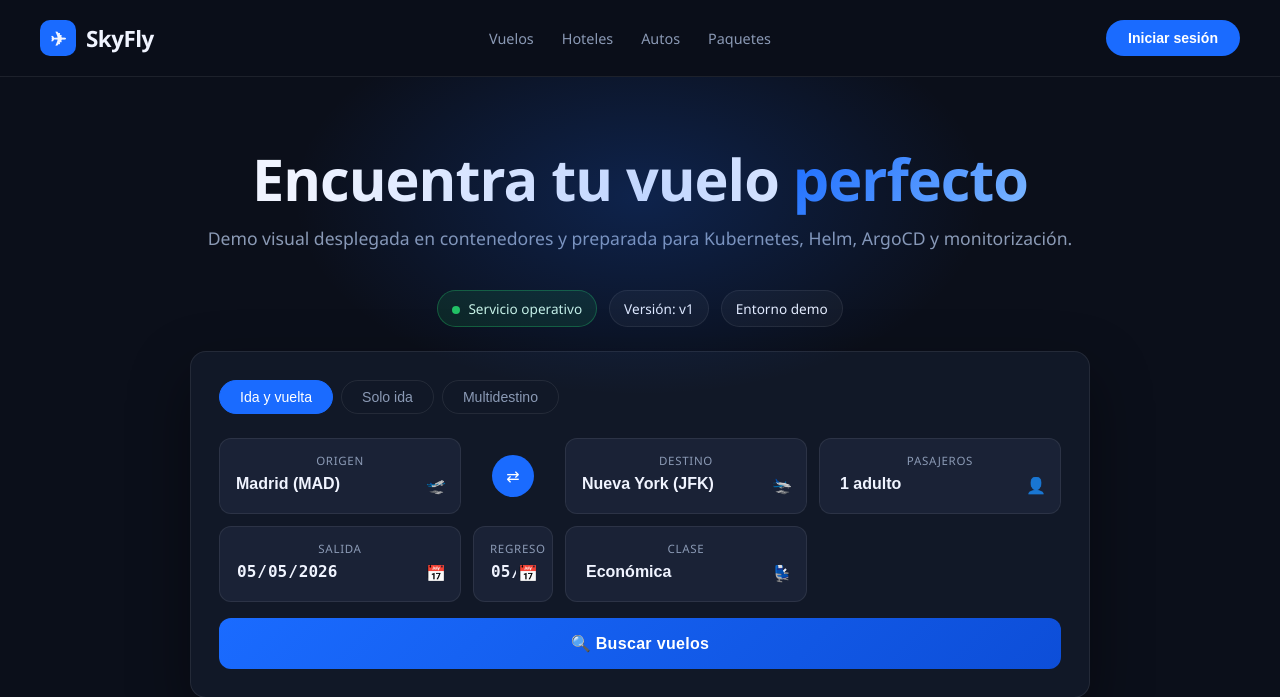
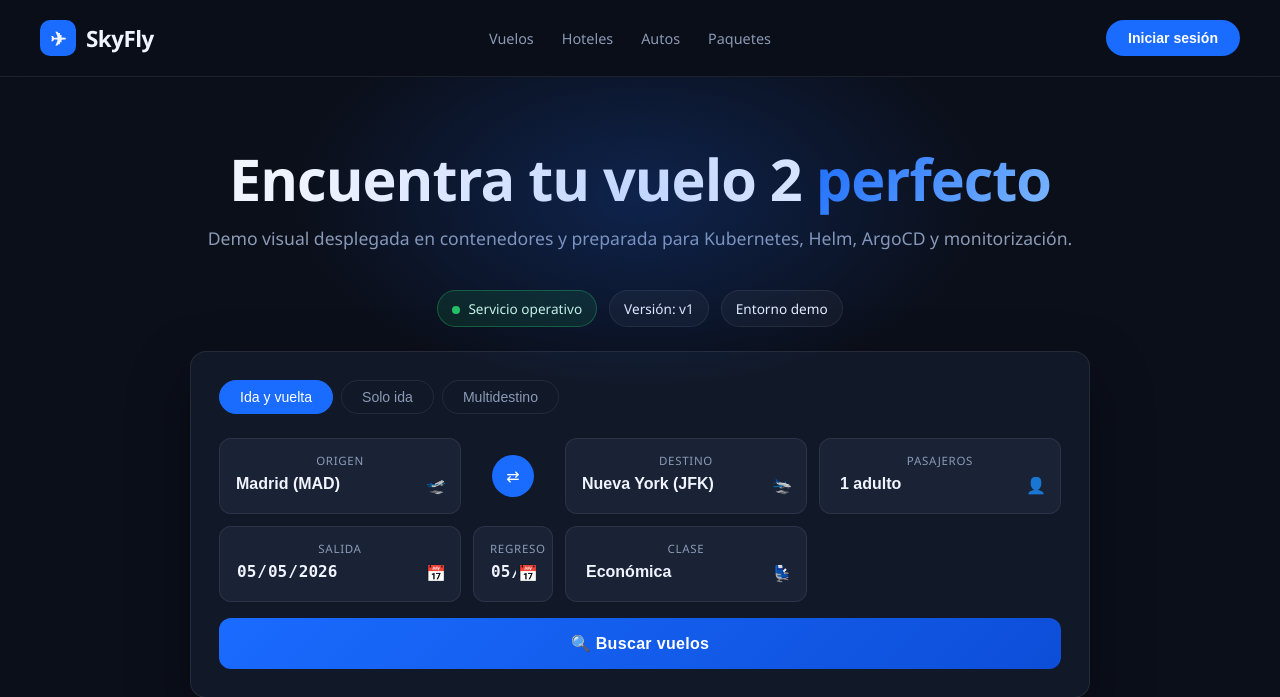
Before and after one commit to franpcr15-lang/skyfly-k8s, a Flask app: page / in a window 1280 px wide. Shown: the top 697 px of the page. Run offline with Flask 3, Linux system fonts and the light colour scheme.

Commit message:
Update header text in index.html

```diff
--- a/templates/index.html
+++ b/templates/index.html
@@ -775,7 +775,7 @@
 
   <div class="hero">
     <div class="hero-glow"></div>
-    <h1>Encuentra tu vuelo <span>perfecto</span></h1>
+    <h1>Encuentra tu vuelo 2 <span>perfecto</span></h1>
     <p>Demo visual desplegada en contenedores y preparada para Kubernetes, Helm, ArgoCD y monitorización.</p>
 
     <div class="status-bar">
```
